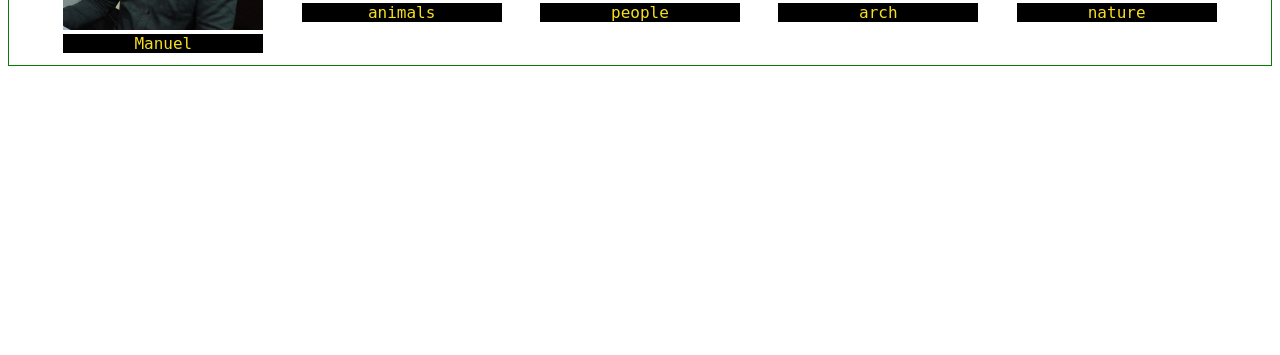
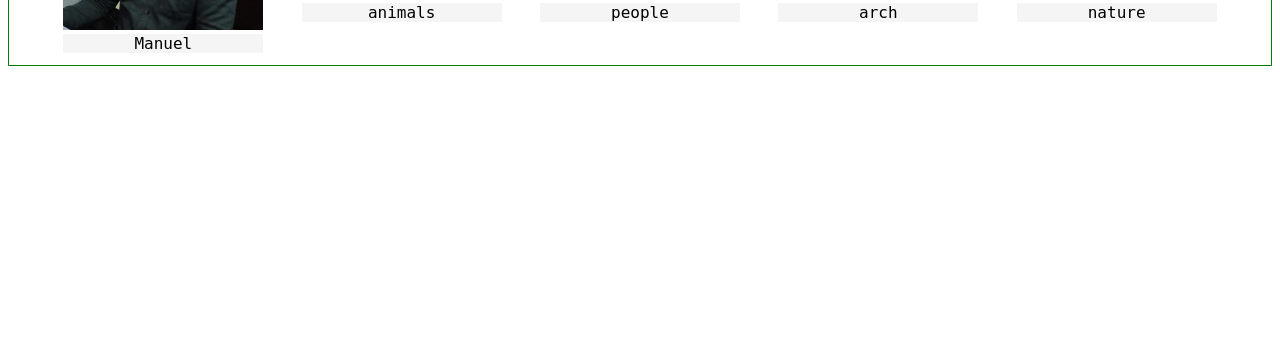
Before and after one commit to ManuelGodel07/ManuelRuiz, a PHP site: page /HTML/index2.html in a window 1280 px wide. Shown: the part 445-800 px from the top of the page. Run offline with PHP 8.4, Linux system fonts and the light colour scheme.

Commit message:
Emmmocion

```diff
--- a/CSS/style1.css
+++ b/CSS/style1.css
@@ -1,6 +1,4 @@
 :root{
-    --yellow-color: #F7DF1E;
-    --dark-color: black;
     box-sizing: border-box;
     font-family: monospace;
     font-size: 16px;
@@ -31,8 +29,8 @@
 .card figcaption{
 
     border:0;
-    background-color: var(--dark-color);
-    color: var(--yellow-color);
+    background-color:whitesmoke;
+    color: black;
 }
 
 img{
```
